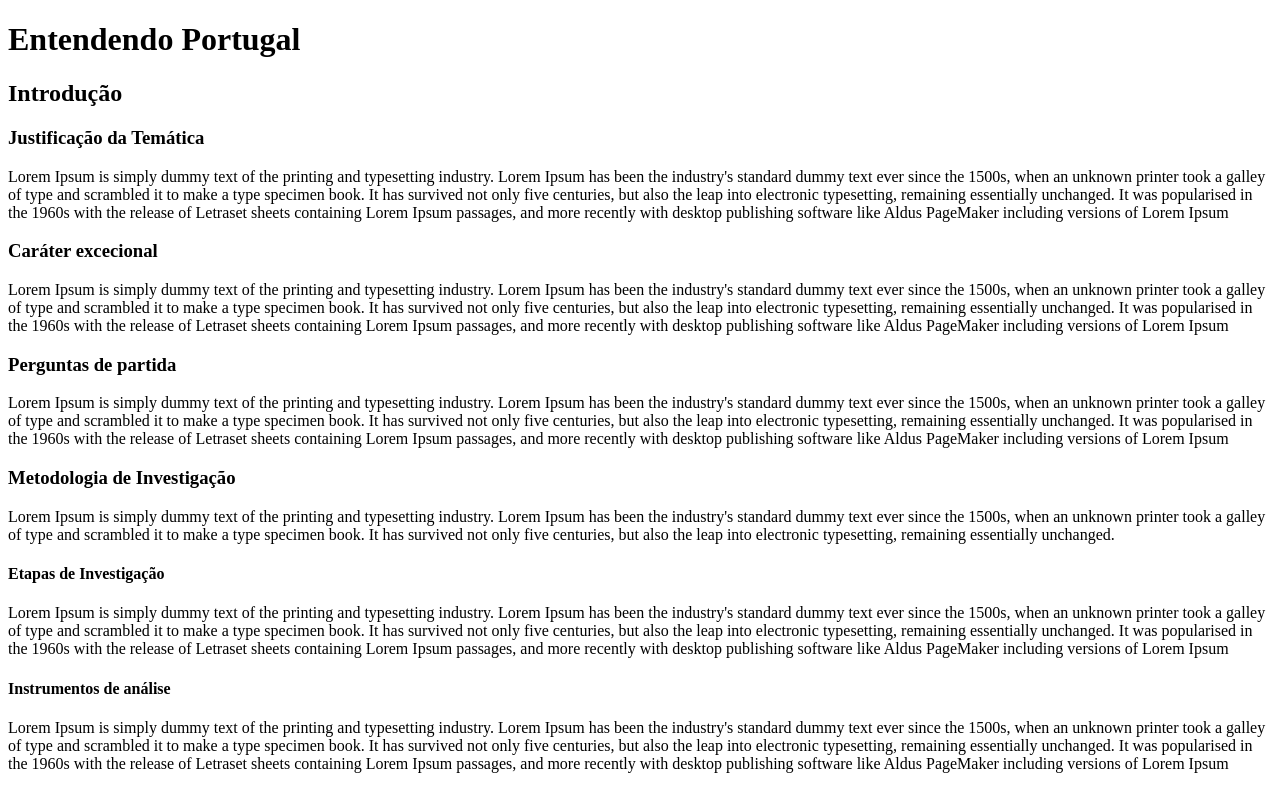
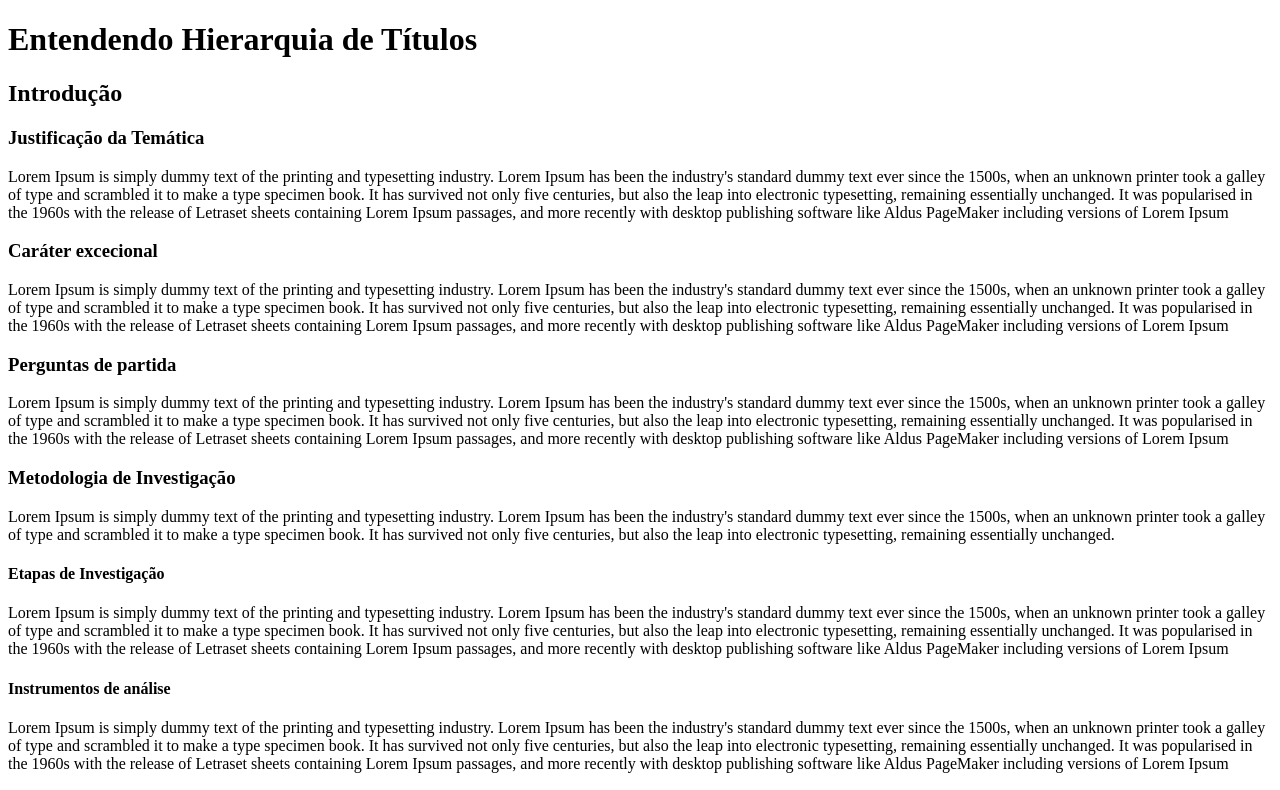
Before and after one commit to jesherdevsk8/HTML5-e-CSS3_CursoEmVideo, a plain HTML site: page Ex004/index004.html in a window 1280 px wide. Shown: the top 790 px of the page. Drawn offline with Linux system fonts and the light colour scheme.

Commit message:
update title

```diff
--- a/Ex004/index004.html
+++ b/Ex004/index004.html
@@ -7,7 +7,7 @@
 		<title> Hierarquia de títulos </title>
 	</head>
 	<body>
-		<h1>Entendendo Portugal</h1>
+		<h1>Entendendo Hierarquia de Títulos</h1>
 		<h2>Introdução</h2>
 		<h3>Justificação da Temática</h3>
 		<p>Lorem Ipsum is simply dummy text of the printing and
```
